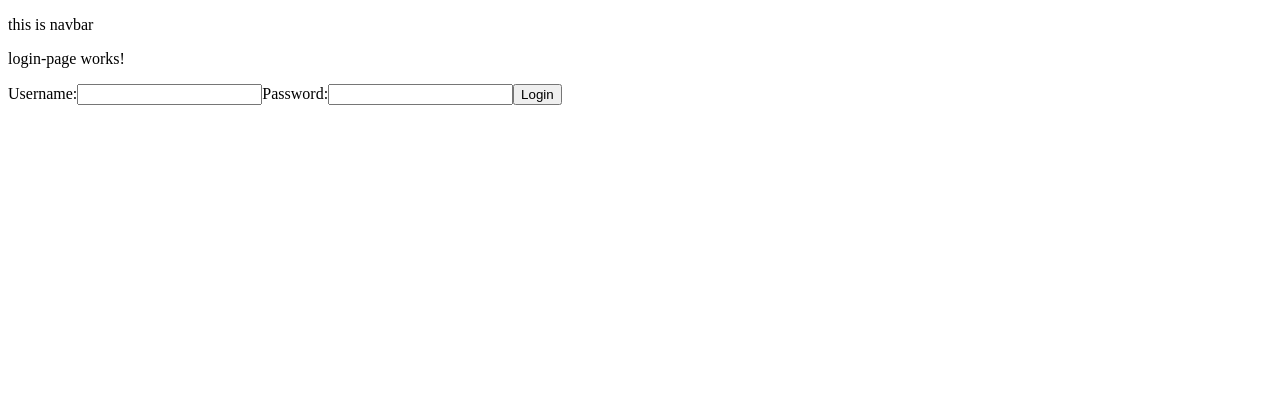
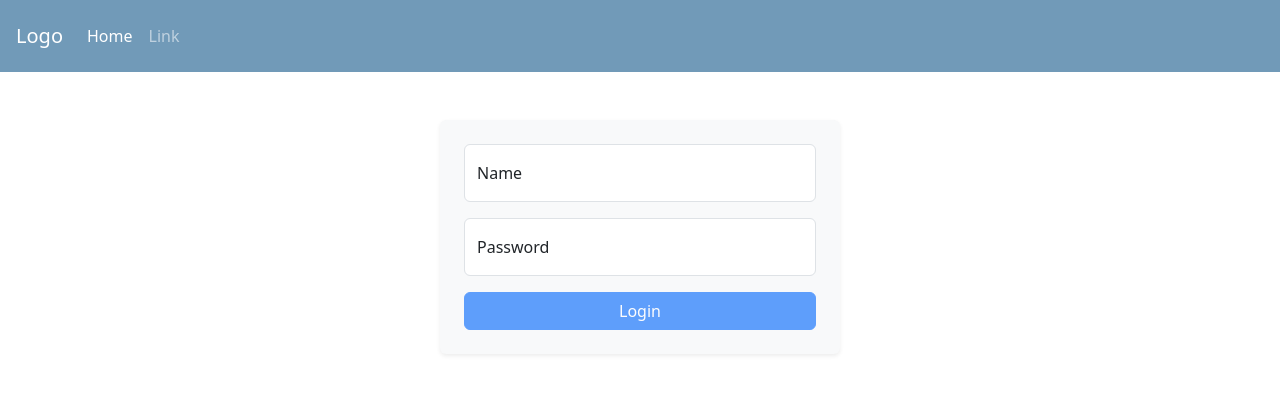
Before and after one commit to SetoAp69/bsc, an Angular app in the folder bsc_fe/bsc-fe/: page /login in a window 1280 px wide. Shown: the top 394 px of the page. Built offline with nearby package versions, Linux system fonts and the light colour scheme.

Commit message:
feat: add transaction list

```diff
--- a/bsc_fe/bsc-fe/angular.json
+++ b/bsc_fe/bsc-fe/angular.json
@@ -25,6 +25,7 @@
               "src/assets"
             ],
             "styles": [
+              "node_modules/bootstrap/dist/css/bootstrap.min.css",
               "src/styles.css"
             ],
             "scripts": []
--- a/bsc_fe/bsc-fe/package.json
+++ b/bsc_fe/bsc-fe/package.json
@@ -18,6 +18,9 @@
     "@angular/platform-browser": "^17.3.0",
     "@angular/platform-browser-dynamic": "^17.3.0",
     "@angular/router": "^17.3.0",
+    "@ng-bootstrap/ng-bootstrap": "^16.0.0",
+    "@popperjs/core": "^2.11.8",
+    "bootstrap": "^5.3.8",
     "rxjs": "~7.8.0",
     "tslib": "^2.3.0",
     "zone.js": "~0.14.3"
@@ -26,6 +29,7 @@
     "@angular-devkit/build-angular": "^17.3.17",
     "@angular/cli": "^17.3.17",
     "@angular/compiler-cli": "^17.3.0",
+    "@angular/localize": "^17.3.0",
     "@types/jasmine": "~5.1.0",
     "jasmine-core": "~5.1.0",
     "karma": "~6.4.0",
--- a/bsc_fe/bsc-fe/src/app/app.component.html
+++ b/bsc_fe/bsc-fe/src/app/app.component.html
@@ -1,2 +1,30 @@
-<p>this is navbar</p>
+<nav
+    class="navbar navbar-expand-sm navbar-dark p-3"
+    style="
+        background-color: #719ab8;
+    "
+>
+    <a class="navbar-brand" href="#">Logo</a>
+    <button
+        class="navbar-toggler d-lg-none d-flex"
+        type="button"
+        data-bs-toggle="collapse"
+        data-bs-target="#collapsibleNavId"
+        aria-controls="collapsibleNavId"
+        aria-expanded="false"
+        aria-label="Toggle navigation"
+    ></button>
+    <div class="collapse navbar-collapse d-flex justify-content-end" id="collapsibleNavId">
+        <ul class="navbar-nav me-auto mt-2 mt-lg-0">
+            <li class="nav-item">
+                <a class="nav-link active" href="#" aria-current="page"
+                    >Home <span class="visually-hidden">(current)</span></a
+                >
+            </li>
+            <li class="nav-item">
+                <a class="nav-link" href="#">Link</a>
+            </li>
+        </ul>
+    </div>
+</nav>
 <router-outlet></router-outlet>
--- a/bsc_fe/bsc-fe/src/app/components/login-page/login-page.component.html
+++ b/bsc_fe/bsc-fe/src/app/components/login-page/login-page.component.html
@@ -1,11 +1,27 @@
-<p>login-page works!</p>
+<form [formGroup]="loginForm" (ngSubmit)="OnSubmit()" class="bg-light p-4 rounded shadow-sm mt-5" style="max-width: 400px; margin: auto;">
+  <div class="form-floating mb-3">
+    <input
+      type="text"
+      class="form-control"
+      name="username"
+      id="username"
+      placeholder="Input your name"
+      formControlName="username"
+    />
+    <label for="username">Name</label>
+  </div>
 
-<form [formGroup]="loginForm" (ngSubmit)="OnSubmit()">
-  <label for="username">Username:</label>
-  <input type="text" id="username" formControlName="username" required>
+  <div class="form-floating mb-3">
+    <input
+      type="password"
+      class="form-control"
+      name="password"
+      id="password"
+      placeholder="Input your password"
+      formControlName="password"
+    />
+    <label for="password">Password</label>
+  </div>
 
-  <label for="password">Password:</label>
-  <input type="password" id="password" formControlName="password" required>
-
-  <button type="submit">Login</button>
+  <button type="submit" [disabled]="loginForm.invalid" class = "btn btn-primary w-100">Login</button>
 </form>
--- a/bsc_fe/bsc-fe/src/app/components/login-page/login-page.component.ts
+++ b/bsc_fe/bsc-fe/src/app/components/login-page/login-page.component.ts
@@ -2,6 +2,7 @@ import { Component, inject } from '@angular/core';
 import { FormBuilder, FormsModule, ReactiveFormsModule, Validators } from '@angular/forms';
 import { AuthService } from '../../services/auth.service';
 import { Router } from '@angular/router';
+import { usernameValidator } from '../../validators/username-validator';
 
 @Component({
   selector: 'app-login-page',
@@ -15,8 +16,8 @@ export class LoginPageComponent {
   router = inject(Router);
   authService = inject(AuthService);
   loginForm = this.fb.group({
-    username: ['', Validators.required],
-    password: ['', Validators.required]
+    username: ['', [usernameValidator, Validators.required, Validators.minLength(4)]],
+    password: ['', [Validators.required, Validators.minLength(4)]]
   });
 
   OnSubmit(): void {
@@ -25,8 +26,8 @@ export class LoginPageComponent {
     this.authService.login(username, password).subscribe({
       next: (response) => {
         const token = response.jwt;
-        this.authService.setToken(token);
-        this.router.navigate(['/dashboard']);
+        this.authService.handleLoggedIn(response.user, token);
+        this.router.navigate([`/transactions/${this.authService.getUserId()}`]);
       },
       error: (error) => {
         console.error('Login failed:', error);
--- a/bsc_fe/bsc-fe/src/app/components/transaction-list/transaction-list.component.html
+++ b/bsc_fe/bsc-fe/src/app/components/transaction-list/transaction-list.component.html
@@ -1 +1,38 @@
-<p>transaction-list works!</p>
+@if (transactionList) {
+    <div
+        class="table-responsive"
+    >
+        <table
+            class="table table-striped table-hover table-borderless table-primary align-middle"
+        >
+            <thead class="table-light">
+                <caption>
+                    Gig Transactions
+                </caption>
+                <tr>
+                    <th>No.</th>
+                    <th>Gig Name</th>
+                    <th>Status</th>
+                    <th>Total Price</th>
+                    <th>Date</th>
+                </tr>
+            </thead>
+            <tbody class="table-group-divider">
+                @for (transaction of transactionList; track $index) {
+                    <tr
+                        class="table-primary"
+                    >
+                        <td scope="row">{{ $index + 1 }}</td>
+                        <td>{{ transaction.gigName }}</td>
+                        <td>{{ transaction.transactionStatus | titlecase }}</td>
+                        <td>{{ transaction.totalPrice }}</td>
+                        <td>{{ transaction.date }}</td>
+                    </tr>
+                }
+            </tbody>
+            <tfoot>
+
+            </tfoot>
+        </table>
+    </div>
+}
--- a/bsc_fe/bsc-fe/src/app/components/transaction-list/transaction-list.component.ts
+++ b/bsc_fe/bsc-fe/src/app/components/transaction-list/transaction-list.component.ts
@@ -1,22 +1,33 @@
 import { Component, inject, OnInit } from '@angular/core';
 import { TransactionService } from '../../services/transaction.service';
 import { ActivatedRoute } from '@angular/router';
+import { CommonModule } from '@angular/common';
+import { TransactionResponse } from '../../interfaces/transaction-response';
 
 @Component({
   selector: 'app-transaction-list',
   standalone: true,
-  imports: [],
+  imports: [CommonModule],
   templateUrl: './transaction-list.component.html',
   styleUrl: './transaction-list.component.css'
 })
 export class TransactionListComponent implements OnInit {
   route = inject(ActivatedRoute);
   transactionService = inject(TransactionService);
-
+  transactionList: TransactionResponse[] = [];
   ngOnInit(): void {
     const userId = Number(this.route.snapshot.paramMap.get('userId'));
     this.transactionService.getTransactionsByUserId(userId).subscribe((transactions) => {
-      console.log(transactions);
+      transactions.forEach((transaction) => {
+        transaction.date = formatDate(transaction.date.toString()) as unknown as Date;
+      });
+      this.transactionList = transactions.sort((a, b) => new Date(b.date).getTime() - new Date(a.date).getTime());
     });
   }
 }
+
+function formatDate(dateString: string): string {
+  const date = new Date(dateString);
+  const options: Intl.DateTimeFormatOptions = { year: 'numeric', month: 'long', day: 'numeric', hour: '2-digit', minute: '2-digit', second: '2-digit' };
+  return date.toLocaleDateString(undefined, options);
+}
--- a/bsc_fe/bsc-fe/src/app/services/auth.service.ts
+++ b/bsc_fe/bsc-fe/src/app/services/auth.service.ts
@@ -1,6 +1,7 @@
 import { HttpClient } from '@angular/common/http';
 import { inject, Injectable } from '@angular/core';
 import { environment } from '../environments/environment';
+import { BehaviorSubject } from 'rxjs/internal/BehaviorSubject';
 
 @Injectable({
   providedIn: 'root'
@@ -8,8 +9,23 @@ import { environment } from '../environments/environment';
 export class AuthService {
   http = inject(HttpClient);
   private tokenKey = 'auth_token';
+  private currentUserObject = new BehaviorSubject<User | null>(null);
   constructor() { }
 
+  currentUser$ = this.currentUserObject.asObservable();
+
+  setUser(user: User | null): void {
+    this.currentUserObject.next(user);
+  }
+
+  getUser(): User | null {
+    return this.currentUserObject.value;
+  }
+
+  getUserId(): number | null {
+    const user = this.getUser();
+    return user ? user.id : null;
+  }
   setToken(token: string): void {
     localStorage.setItem(this.tokenKey, token);
   }
@@ -24,13 +40,18 @@ export class AuthService {
     localStorage.removeItem(this.tokenKey);
   }
 
+  handleLoggedIn(user: User, token: string): void {
+    this.setUser(user);
+    this.setToken(token);
+  }
+
   login(username: string, password: string) {
     const loginData = { username, password };
     return this.http.post<LoginResponse>(`${environment.apiUrl}/auth/login`, loginData);
   }
 }
 
-interface User {
+export interface User {
   id: number;
   name: string;
   email: string;
--- /dev/null
+++ b/bsc_fe/bsc-fe/src/app/validators/username-validator.ts
@@ -0,0 +1,6 @@
+import { AbstractControl, ValidationErrors } from "@angular/forms";
+
+export function usernameValidator(control: AbstractControl): ValidationErrors | null {
+    const valid = /^[a-zA-Z0-9_]+$/.test(control.value);
+    return valid ? null : { invalidUsername: true };
+}
--- a/bsc_fe/bsc-fe/src/main.ts
+++ b/bsc_fe/bsc-fe/src/main.ts
@@ -1,3 +1,5 @@
+/// <reference types="@angular/localize" />
+
 import { bootstrapApplication } from '@angular/platform-browser';
 import { appConfig } from './app/app.config';
 import { AppComponent } from './app/app.component';
--- a/bsc_fe/bsc-fe/tsconfig.app.json
+++ b/bsc_fe/bsc-fe/tsconfig.app.json
@@ -3,7 +3,9 @@
   "extends": "./tsconfig.json",
   "compilerOptions": {
     "outDir": "./out-tsc/app",
-    "types": []
+    "types": [
+      "@angular/localize"
+    ]
   },
   "files": [
     "src/main.ts"
```
Also changed, not shown: 2 other files (tests, documents, lock files or other folders).
